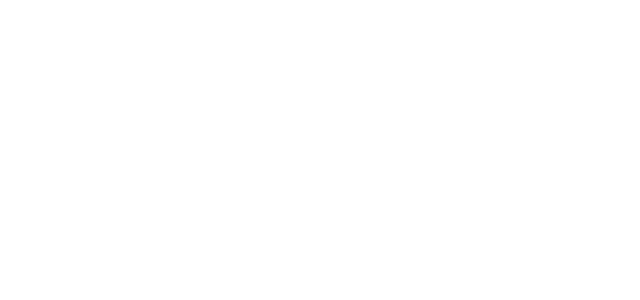
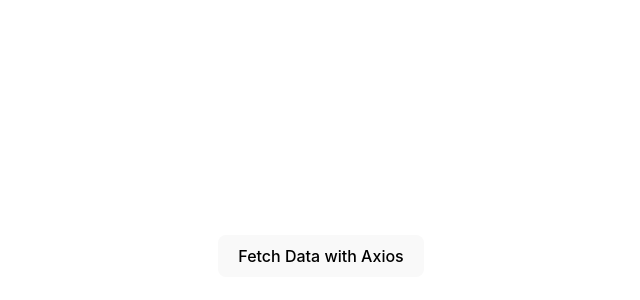
Before and after one commit to treee97/sprint-8, a React (Vite) app: page / in a window 1280 px wide. Shown: the part 144-444 px from the top of the page, without its empty margins (319-959 px from the left). Built offline with nearby package versions, Linux system fonts and the light colour scheme.

Commit message:
silly axios test

```diff
--- a/package.json
+++ b/package.json
@@ -10,6 +10,7 @@
     "preview": "vite preview"
   },
   "dependencies": {
+    "axios": "^1.4.0",
     "react": "^18.2.0",
     "react-dom": "^18.2.0"
   },
--- a/src/App.tsx
+++ b/src/App.tsx
@@ -1,9 +1,20 @@
 import { useState } from "react";
-
+import axios from "axios";
 import "./App.css";
 
 function App() {
-	return <></>;
+  const [planet, setPlanet] = useState("");
+  const getData = () => {
+    axios("https://swapi.dev/api/planets/1/")
+      .then((res) => setPlanet(res.data.name))
+      .catch((err) => console.error(err));
+  };
+  return (
+    <div>
+      <button onClick={getData}>Fetch Data with Axios</button>
+      {planet && <p>{planet}</p>}
+    </div>
+  );
 }
 
 export default App;
```
Also changed, not shown: 1 other file (tests, documents, lock files or other folders).
